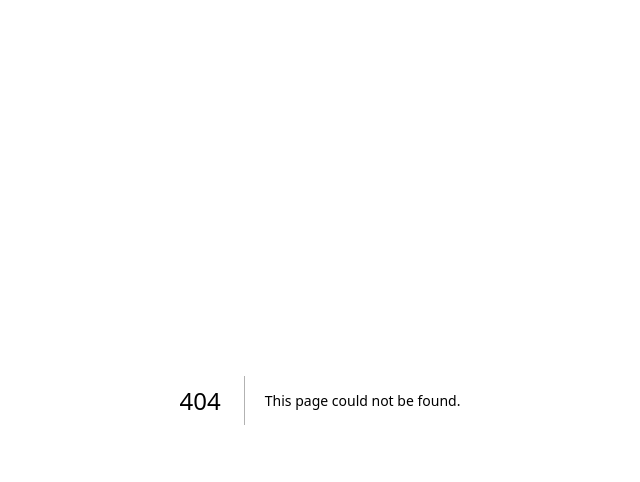
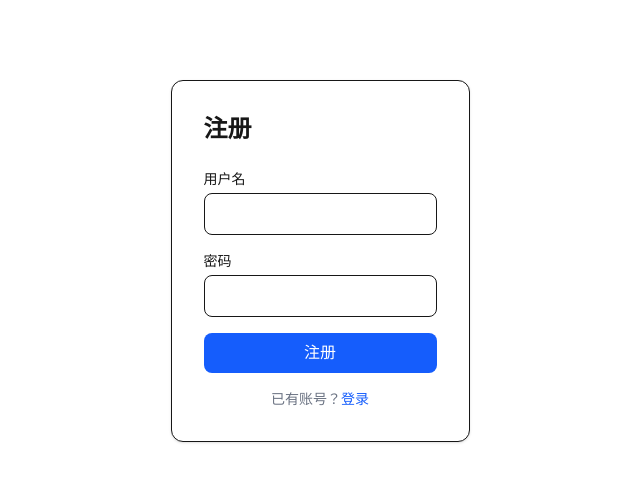
Before and after one commit to yang-WQ291/sb-platform, a Next.js app: page /register in a window 1280 px wide. Before the commit this address had no page. Shown: the top 482 px of the page, without its empty margins (320-960 px from the left). Built offline with nearby package versions, Linux system fonts and the light colour scheme.

Commit message:
feat: add auth system with register/login/session

```diff
--- /dev/null
+++ b/src/app/api/auth/login/route.ts
@@ -0,0 +1,23 @@
+import { NextRequest, NextResponse } from "next/server";
+import { prisma } from "@/lib/prisma";
+import { verifyPassword, getSession } from "@/lib/auth";
+
+export async function POST(request: NextRequest) {
+  const { username, password } = await request.json();
+
+  const user = await prisma.user.findUnique({ where: { username } });
+  if (!user) {
+    return NextResponse.json({ error: "用户名或密码错误" }, { status: 401 });
+  }
+
+  const valid = await verifyPassword(password, user.passwordHash);
+  if (!valid) {
+    return NextResponse.json({ error: "用户名或密码错误" }, { status: 401 });
+  }
+
+  const session = await getSession();
+  session.userId = user.id;
+  await session.save();
+
+  return NextResponse.json({ id: user.id, username: user.username });
+}
--- /dev/null
+++ b/src/app/api/auth/logout/route.ts
@@ -0,0 +1,8 @@
+import { getSession } from "@/lib/auth";
+import { NextResponse } from "next/server";
+
+export async function POST() {
+  const session = await getSession();
+  session.destroy();
+  return NextResponse.json({ ok: true });
+}
--- /dev/null
+++ b/src/app/api/auth/me/route.ts
@@ -0,0 +1,17 @@
+import { getCurrentUser } from "@/lib/auth";
+import { NextResponse } from "next/server";
+
+export async function GET() {
+  const user = await getCurrentUser();
+  if (!user) {
+    return NextResponse.json({ user: null });
+  }
+  return NextResponse.json({
+    user: {
+      id: user.id,
+      username: user.username,
+      avatar: user.avatar,
+      balance: user.wallet?.balance ?? 0,
+    },
+  });
+}
--- /dev/null
+++ b/src/app/api/auth/register/route.ts
@@ -0,0 +1,31 @@
+import { NextRequest, NextResponse } from "next/server";
+import { prisma } from "@/lib/prisma";
+import { hashPassword, getSession } from "@/lib/auth";
+
+export async function POST(request: NextRequest) {
+  const { username, password } = await request.json();
+
+  if (!username || !password || password.length < 4) {
+    return NextResponse.json({ error: "用户名不能为空，密码至少4位" }, { status: 400 });
+  }
+
+  const existing = await prisma.user.findUnique({ where: { username } });
+  if (existing) {
+    return NextResponse.json({ error: "用户名已存在" }, { status: 409 });
+  }
+
+  const passwordHash = await hashPassword(password);
+  const user = await prisma.user.create({
+    data: {
+      username,
+      passwordHash,
+      wallet: { create: { balance: 0 } },
+    },
+  });
+
+  const session = await getSession();
+  session.userId = user.id;
+  await session.save();
+
+  return NextResponse.json({ id: user.id, username: user.username });
+}
--- /dev/null
+++ b/src/app/login/page.tsx
@@ -0,0 +1,59 @@
+"use client";
+
+import { useRouter } from "next/navigation";
+import { useState, FormEvent } from "react";
+import Link from "next/link";
+
+export default function LoginPage() {
+  const router = useRouter();
+  const [error, setError] = useState("");
+  const [loading, setLoading] = useState(false);
+
+  async function handleSubmit(e: FormEvent<HTMLFormElement>) {
+    e.preventDefault();
+    setLoading(true);
+    setError("");
+
+    const form = new FormData(e.currentTarget);
+    const res = await fetch("/api/auth/login", {
+      method: "POST",
+      headers: { "Content-Type": "application/json" },
+      body: JSON.stringify({
+        username: form.get("username"),
+        password: form.get("password"),
+      }),
+    });
+
+    if (res.ok) {
+      router.push("/");
+      router.refresh();
+    } else {
+      const data = await res.json();
+      setError(data.error || "登录失败");
+    }
+    setLoading(false);
+  }
+
+  return (
+    <div className="max-w-md mx-auto mt-20 p-8 bg-white rounded-xl shadow-sm border">
+      <h1 className="text-2xl font-bold mb-6">登录</h1>
+      {error && <div className="bg-red-50 text-red-600 p-3 rounded mb-4 text-sm">{error}</div>}
+      <form onSubmit={handleSubmit} className="space-y-4">
+        <div>
+          <label className="block text-sm font-medium mb-1">用户名</label>
+          <input name="username" required className="w-full px-3 py-2 border rounded-lg focus:outline-none focus:ring-2 focus:ring-blue-500" />
+        </div>
+        <div>
+          <label className="block text-sm font-medium mb-1">密码</label>
+          <input name="password" type="password" required className="w-full px-3 py-2 border rounded-lg focus:outline-none focus:ring-2 focus:ring-blue-500" />
+        </div>
+        <button type="submit" disabled={loading} className="w-full bg-blue-600 text-white py-2 rounded-lg hover:bg-blue-700 disabled:opacity-50">
+          {loading ? "登录中..." : "登录"}
+        </button>
+      </form>
+      <p className="mt-4 text-sm text-gray-500 text-center">
+        还没有账号？<Link href="/register" className="text-blue-600 hover:underline">注册</Link>
+      </p>
+    </div>
+  );
+}
--- /dev/null
+++ b/src/app/register/page.tsx
@@ -0,0 +1,66 @@
+"use client";
+
+import { useRouter } from "next/navigation";
+import { useState, FormEvent } from "react";
+import Link from "next/link";
+
+export default function RegisterPage() {
+  const router = useRouter();
+  const [error, setError] = useState("");
+  const [loading, setLoading] = useState(false);
+
+  async function handleSubmit(e: FormEvent<HTMLFormElement>) {
+    e.preventDefault();
+    setLoading(true);
+    setError("");
+
+    const form = new FormData(e.currentTarget);
+    const password = form.get("password") as string;
+    if (password.length < 4) {
+      setError("密码至少需要4位");
+      setLoading(false);
+      return;
+    }
+
+    const res = await fetch("/api/auth/register", {
+      method: "POST",
+      headers: { "Content-Type": "application/json" },
+      body: JSON.stringify({
+        username: form.get("username"),
+        password,
+      }),
+    });
+
+    if (res.ok) {
+      router.push("/");
+      router.refresh();
+    } else {
+      const data = await res.json();
+      setError(data.error || "注册失败");
+    }
+    setLoading(false);
+  }
+
+  return (
+    <div className="max-w-md mx-auto mt-20 p-8 bg-white rounded-xl shadow-sm border">
+      <h1 className="text-2xl font-bold mb-6">注册</h1>
+      {error && <div className="bg-red-50 text-red-600 p-3 rounded mb-4 text-sm">{error}</div>}
+      <form onSubmit={handleSubmit} className="space-y-4">
+        <div>
+          <label className="block text-sm font-medium mb-1">用户名</label>
+          <input name="username" required className="w-full px-3 py-2 border rounded-lg focus:outline-none focus:ring-2 focus:ring-blue-500" />
+        </div>
+        <div>
+          <label className="block text-sm font-medium mb-1">密码</label>
+          <input name="password" type="password" required className="w-full px-3 py-2 border rounded-lg focus:outline-none focus:ring-2 focus:ring-blue-500" />
+        </div>
+        <button type="submit" disabled={loading} className="w-full bg-blue-600 text-white py-2 rounded-lg hover:bg-blue-700 disabled:opacity-50">
+          {loading ? "注册中..." : "注册"}
+        </button>
+      </form>
+      <p className="mt-4 text-sm text-gray-500 text-center">
+        已有账号？<Link href="/login" className="text-blue-600 hover:underline">登录</Link>
+      </p>
+    </div>
+  );
+}
--- /dev/null
+++ b/src/lib/auth.ts
@@ -0,0 +1,41 @@
+import { getIronSession } from "iron-session";
+import { cookies } from "next/headers";
+import { prisma } from "./prisma";
+import bcrypt from "bcryptjs";
+
+export interface SessionData {
+  userId?: string;
+}
+
+const sessionOptions = {
+  password: process.env.SESSION_SECRET || "a-very-long-secret-at-least-32-chars-change-in-production",
+  cookieName: "sb-session",
+  cookieOptions: {
+    secure: process.env.NODE_ENV === "production",
+    httpOnly: true,
+    sameSite: "lax" as const,
+    maxAge: 60 * 60 * 24 * 7, // 7 days
+  },
+};
+
+export async function getSession() {
+  const cookieStore = await cookies();
+  return getIronSession<SessionData>(cookieStore, sessionOptions);
+}
+
+export async function hashPassword(password: string) {
+  return bcrypt.hash(password, 12);
+}
+
+export async function verifyPassword(password: string, hash: string) {
+  return bcrypt.compare(password, hash);
+}
+
+export async function getCurrentUser() {
+  const session = await getSession();
+  if (!session.userId) return null;
+  return prisma.user.findUnique({
+    where: { id: session.userId },
+    include: { wallet: true },
+  });
+}
```
